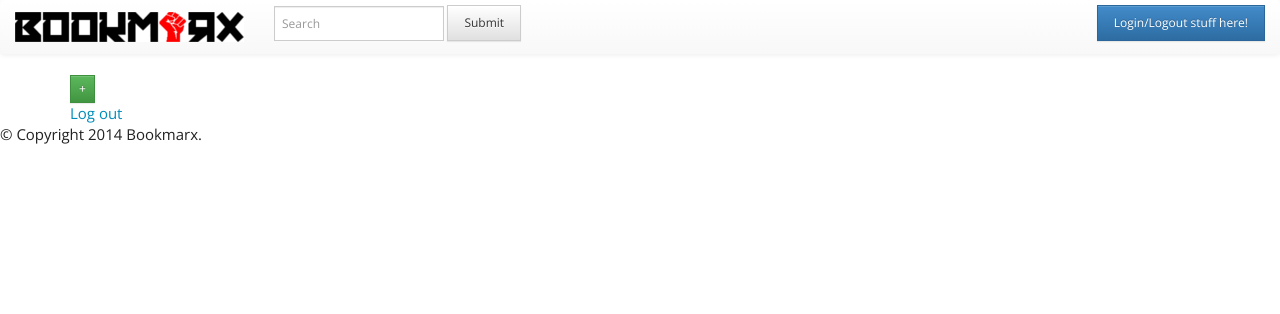
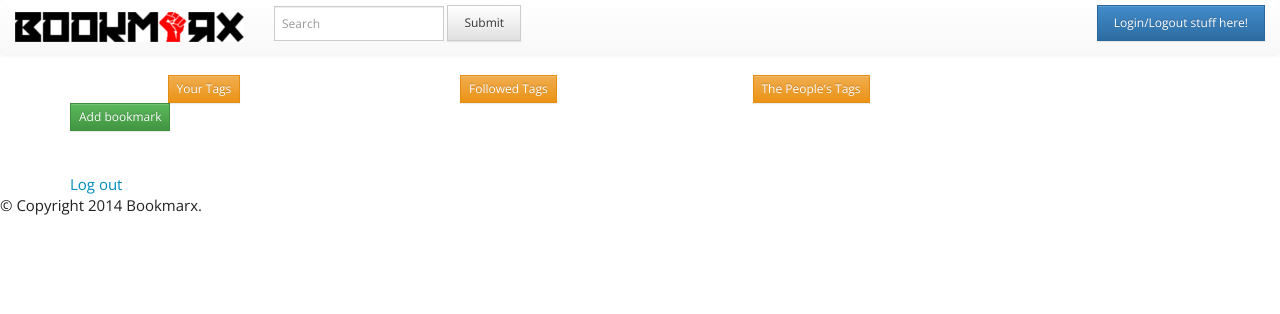
Before and after one commit to stuycs-softdev-fall-2013/proj3-7-bookmarx, a Flask app: template templates/home.html in a window 1280 px wide. Shown: the top 314 px of the page. Run offline with Flask 2, Linux system fonts and the light colour scheme; the template is opened without the code that fills it, so the values that code supplies are empty.

Commit message:
add directory buttons to home.html

```diff
--- a/templates/home.html
+++ b/templates/home.html
@@ -3,27 +3,36 @@
 {% block head %}
   {{ super() }}
   <style>
-    #sortable { list-style-type: none; margin: 0; padding: 0; width: 20%; }
-    #sortable li { margin: 0 3px 3px 3px; padding-left: 1.5em; font-size: 1.1em; height: 18px; }
+    #sortable { list-style-type: none; margin: 0; padding: 0; width: 30%; }
+    #sortable li { margin: 0 3px 3px 3px; padding-left: 1.5em; font-size: 1.1em; height: 25px; }
     #sortable li span { position: absolute; margin-left: -1.3em; }
   </style>
   <script src="{{ url_for('static', filename='js/home.js') }}"></script>
-  {% endblock %}
+{% endblock %}
 
-  {% block content %}
-  <button class="btn btn-success btn-xs">+</button>
+{% block content %}
+  <div class="row">
+    <div class="col-md-1"></div>
+    <div class="col-md-3"><button type="button" class="btn btn-warning btn-xs">Your Tags</button></div>
+    <div class="col-md-3"><button type="button" class="btn btn-warning btn-xs">Followed Tags</button></div>
+    <div class="col-md-3"><button type="button" class="btn btn-warning btn-xs">The People's Tags</button></div>
+  </div>
+  <button class="btn btn-success btn-xs">Add bookmark</button>
+  <br></br>
   {% for tag in d['user'].tags %}
   <div class="tag well">
-    <h3>{{ tag.name }}</h3>
+    <h3>{{ tag.name }} {{ tag.idnum }}</h3>
     <ul id="sortable">
       {% for bookmark in tag.bookmarks %}
-      <li class='ui-state-default'><a href="{{ bookmark.link }}">{{ bookmark.title }}</a></li>
+      <li class='ui-state-default'><a href="{{ bookmark.link }}">
+        {{ bookmark.name }} {{bookmark.id}}
+      </a></li>
       {% endfor %}
     </ul>
-    <button class="btn btn-danger btn-xs">X</button>
+    <button class="btn btn-danger btn-xs">Delete tag</button>
   </div>
   {% endfor %}
 
   <br>
   <a href="{{ url_for('logout') }}"> Log out </a>
-  {% endblock %}
+{% endblock %}
```
